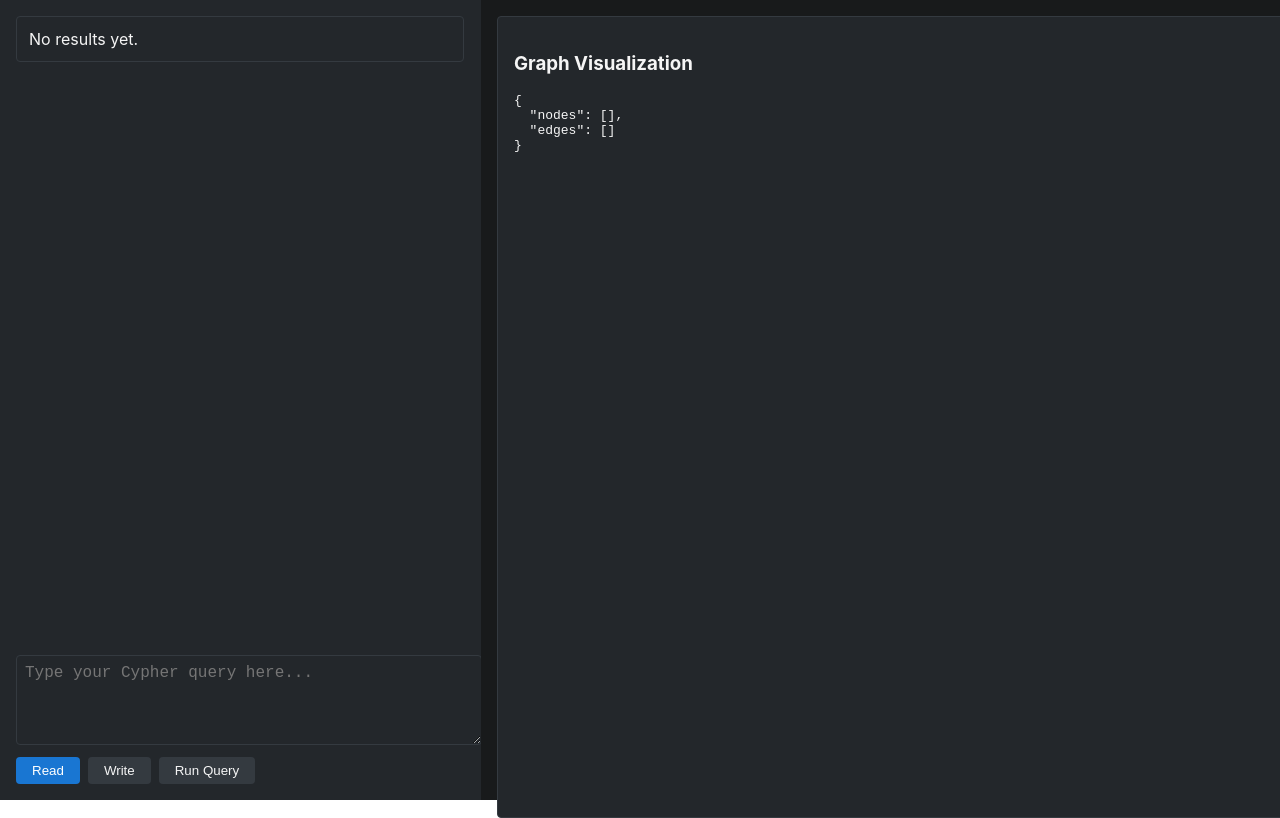
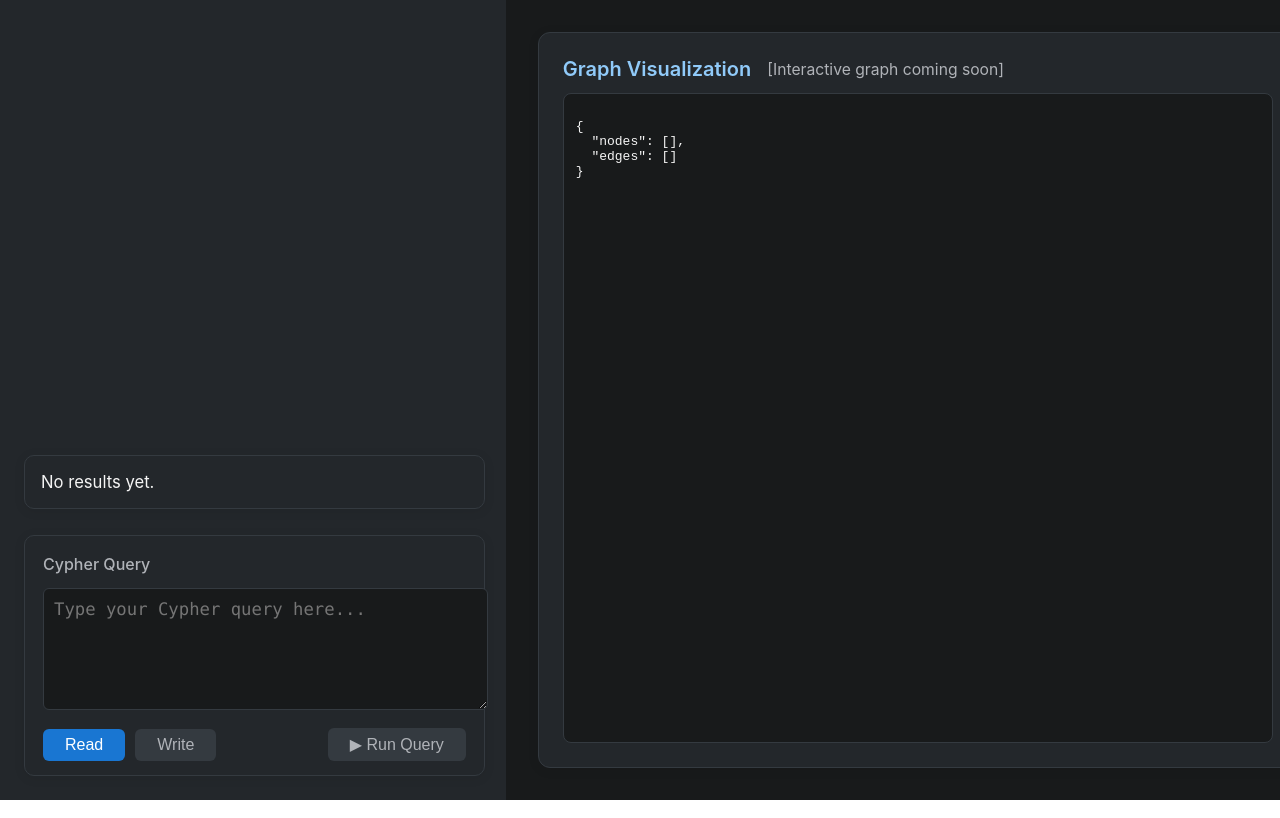
Before and after one commit to rasingollam/CypherConnect, a React (Create React App) app in the folder frontend/: page / in a window 1280 px wide. Built offline with nearby package versions, Linux system fonts and the light colour scheme.

Commit message:
feat: enhance UI components with improved styling and layout for better user experience

```diff
--- a/frontend/src/components/GraphDisplay.component.js
+++ b/frontend/src/components/GraphDisplay.component.js
@@ -3,9 +3,13 @@ import './GraphDisplay.css';
 
 const GraphDisplay = ({ graphData }) => (
   <div className="graph-display">
-    <h3>Graph Visualization</h3>
-    <pre>{JSON.stringify(graphData, null, 2)}</pre>
-    {/* Replace the above with a real graph visualization library */}
+    <div className="graph-header">
+      <h3>Graph Visualization</h3>
+      <span className="graph-tip">[Interactive graph coming soon]</span>
+    </div>
+    <div className="graph-json">
+      <pre>{JSON.stringify(graphData, null, 2)}</pre>
+    </div>
   </div>
 );
 
--- a/frontend/src/components/GraphDisplay.css
+++ b/frontend/src/components/GraphDisplay.css
@@ -2,9 +2,40 @@
   width: 100%;
   height: 100%;
   background: #23272b;
-  border-radius: 4px;
-  border: 1px solid #343a40;
-  padding: 16px;
+  border-radius: 12px;
+  border: 1.5px solid #343a40;
+  padding: 24px;
   overflow: auto;
   color: #f5f5f5;
+  box-shadow: 0 2px 12px 0 rgba(0,0,0,0.08);
+  display: flex;
+  flex-direction: column;
 }
+
+.graph-header {
+  display: flex;
+  align-items: center;
+  gap: 16px;
+  margin-bottom: 12px;
+}
+
+.graph-header h3 {
+  margin: 0;
+  font-size: 1.25rem;
+  font-weight: 600;
+  color: #90caf9;
+}
+
+.graph-tip {
+  font-size: 0.98rem;
+  color: #b0b3b8;
+}
+
+.graph-json {
+  flex: 1;
+  overflow: auto;
+  background: #181a1b;
+  border-radius: 8px;
+  padding: 12px;
+  border: 1px solid #343a40;
+}
--- a/frontend/src/components/QueryInputPanel.component.js
+++ b/frontend/src/components/QueryInputPanel.component.js
@@ -9,27 +9,31 @@ const QueryInputPanel = ({
   onRunQuery
 }) => (
   <div className="query-input-panel">
+    <label className="query-label">Cypher Query</label>
     <textarea
       value={query}
       onChange={e => onQueryChange(e.target.value)}
       placeholder="Type your Cypher query here..."
-      rows={4}
+      rows={5}
+      className="query-textarea"
     />
     <div className="query-type-toggle">
       <button
         className={queryType === 'Read' ? 'active' : ''}
         onClick={() => onQueryTypeChange('Read')}
+        title="Read queries (MATCH, RETURN, etc.)"
       >
         Read
       </button>
       <button
         className={queryType === 'Write' ? 'active' : ''}
         onClick={() => onQueryTypeChange('Write')}
+        title="Write queries (CREATE, MERGE, DELETE, etc.)"
       >
         Write
       </button>
       <button className="run-query-btn" onClick={onRunQuery}>
-        Run Query
+        ▶ Run Query
       </button>
     </div>
   </div>
--- a/frontend/src/components/QueryInputPanel.css
+++ b/frontend/src/components/QueryInputPanel.css
@@ -1,34 +1,56 @@
 .query-input-panel {
-  margin-top: auto;
-  padding: 12px 0 0 0;
-  border-top: 1px solid #23272b;
+  background: #23272b;
+  border-radius: 10px;
+  box-shadow: 0 2px 12px 0 rgba(0,0,0,0.08);
+  padding: 18px 18px 14px 18px;
+  border: 1px solid #343a40;
+  display: flex;
+  flex-direction: column;
+  gap: 10px;
 }
 
-.query-input-panel textarea {
+.query-label {
+  color: #b0b3b8;
+  font-size: 1rem;
+  margin-bottom: 4px;
+  font-weight: 500;
+}
+
+.query-textarea {
   width: 100%;
-  font-size: 1rem;
-  padding: 8px;
+  font-size: 1.08rem;
+  padding: 10px;
   margin-bottom: 8px;
   resize: vertical;
-  background: #23272b;
+  background: #181a1b;
   color: #f5f5f5;
-  border: 1px solid #343a40;
-  border-radius: 4px;
+  border: 1.5px solid #343a40;
+  border-radius: 6px;
+  font-family: 'Fira Mono', 'Consolas', monospace;
+  transition: border 0.2s;
+}
+
+.query-textarea:focus {
+  outline: none;
+  border: 1.5px solid #1976d2;
 }
 
 .query-type-toggle {
   display: flex;
-  gap: 8px;
+  gap: 10px;
+  align-items: center;
 }
 
 .query-type-toggle button {
-  padding: 6px 16px;
+  padding: 7px 22px;
   border: none;
   background: #343a40;
-  color: #f5f5f5;
+  color: #b0b3b8;
   cursor: pointer;
-  border-radius: 4px;
-  transition: background 0.2s;
+  border-radius: 6px;
+  font-size: 1rem;
+  font-weight: 500;
+  transition: background 0.2s, color 0.2s;
 }
 
 .query-type-toggle button.active {
@@ -36,7 +58,21 @@
   color: #fff;
 }
 
+.query-type-toggle button:hover:not(.active) {
+  background: #23272b;
+  color: #fff;
+}
+
 .run-query-btn {
   background: #43a047;
   color: #fff;
+  font-weight: 600;
+  border-radius: 6px;
+  margin-left: auto;
+  padding: 7px 22px;
+  transition: background 0.2s;
 }
+
+.run-query-btn:hover {
+  background: #388e3c;
+}
--- a/frontend/src/components/QueryResultDisplay.component.js
+++ b/frontend/src/components/QueryResultDisplay.component.js
@@ -3,11 +3,10 @@ import './QueryResultDisplay.css';
 
 const QueryResultDisplay = ({ result }) => {
   if (!result) return <div className="query-result-display">No results yet.</div>;
-  if (result.error) return <div className="query-result-display error">Error: {result.error}</div>;
+  if (result.error) return <div className="query-result-display error">❌ Error: {result.error}</div>;
   if (typeof result.result === 'string')
-    return <div className="query-result-display">{result.result}</div>;
+    return <div className="query-result-display success">{result.result}</div>;
   if (Array.isArray(result.result) && result.result.length > 0) {
-    // Display as table
     const keys = Object.keys(result.result[0]);
     return (
       <div className="query-result-display">
@@ -28,7 +27,6 @@ const QueryResultDisplay = ({ result }) => {
       </div>
     );
   }
-  // Fallback to JSON
   return (
     <div className="query-result-display">
       <pre>{JSON.stringify(result.result, null, 2)}</pre>
--- a/frontend/src/components/QueryResultDisplay.css
+++ b/frontend/src/components/QueryResultDisplay.css
@@ -1,16 +1,24 @@
 .query-result-display {
-  max-height: 300px;
+  max-height: 320px;
   overflow: auto;
-  margin-bottom: 16px;
+  margin-bottom: 8px;
   background: #23272b;
-  border: 1px solid #343a40;
-  padding: 12px;
-  border-radius: 4px;
+  border: 1.5px solid #343a40;
+  padding: 16px;
+  border-radius: 10px;
   color: #f5f5f5;
+  font-size: 1.04rem;
+  box-shadow: 0 2px 12px 0 rgba(0,0,0,0.08);
 }
 
 .query-result-display.error {
   color: #ff6b6b;
+  font-weight: 600;
+}
+
+.query-result-display.success {
+  color: #43a047;
+  font-weight: 600;
 }
 
 .query-result-display table {
@@ -23,10 +31,11 @@
 .query-result-display th,
 .query-result-display td {
   border: 1px solid #343a40;
-  padding: 4px 8px;
+  padding: 6px 10px;
   text-align: left;
 }
 
 .query-result-display th {
   background: #181a1b;
+  font-weight: 600;
 }
--- a/frontend/src/screens/HomePage.css
+++ b/frontend/src/screens/HomePage.css
@@ -2,19 +2,37 @@
   display: flex;
   height: 100vh;
   background: #181a1b;
+  font-family: 'Inter', 'Segoe UI', Arial, sans-serif;
 }
 
 .left-panel {
-  width: 35%;
+  width: 36%;
+  min-width: 340px;
   display: flex;
   flex-direction: column;
-  padding: 16px;
-  border-right: 1px solid #23272b;
+  padding: 24px 20px 24px 24px;
+  border-right: 1.5px solid #23272b;
   background: #23272b;
+  box-shadow: 2px 0 8px 0 rgba(0,0,0,0.04);
+}
+
+.result-section {
+  flex: 1;
+  margin-bottom: 18px;
+  display: flex;
+  flex-direction: column;
+  justify-content: flex-end;
+}
+
+.input-section {
+  margin-top: auto;
 }
 
 .right-panel {
   flex: 1;
-  padding: 16px;
+  padding: 32px 32px 32px 32px;
   background: #181a1b;
+  display: flex;
+  flex-direction: column;
+  justify-content: flex-start;
 }
--- a/frontend/src/screens/HomePage.screen.js
+++ b/frontend/src/screens/HomePage.screen.js
@@ -4,13 +4,9 @@ import QueryResultDisplay from '../components/QueryResultDisplay.component';
 import GraphDisplay from '../components/GraphDisplay.component';
 import './HomePage.css';
 
-// Placeholder for backend integration
 const executeCypherQuery = async (query, queryType) => {
-  // Simulate API call
-  // Replace with actual fetch/axios call to backend
   if (!query) return { success: false, error: 'No query provided' };
   if (queryType === 'Read') {
-    // Simulate read result
     return {
       success: true,
       result: [
@@ -28,7 +24,6 @@ const executeCypherQuery = async (query, queryType) => {
       }
     };
   } else {
-    // Simulate write result
     return { success: true, result: 'Write query executed successfully.' };
   }
 };
@@ -51,7 +46,10 @@ const HomePage = () => {
   return (
     <div className="homepage-container">
       <div className="left-panel">
+        <div className="result-section">
           <QueryResultDisplay result={result} />
+        </div>
+        <div className="input-section">
           <QueryInputPanel
             query={query}
             queryType={queryType}
@@ -59,6 +57,7 @@ const HomePage = () => {
             onQueryTypeChange={handleQueryTypeChange}
             onRunQuery={handleRunQuery}
           />
+        </div>
       </div>
       <div className="right-panel">
         <GraphDisplay graphData={graphData} />
```
Lines whose indentation alone changed are shown as unchanged.
